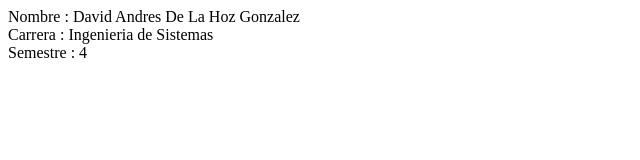
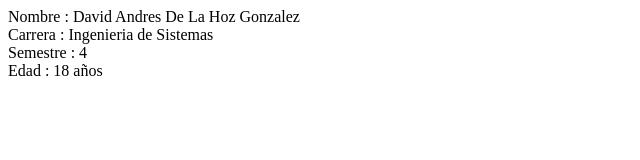
Before and after one commit to daviddelahoz023/PUNTO_1, a plain HTML site: page index.html in a window 1280 px wide. Shown: the full height of the page, 0-640 px from the left. Drawn offline with Linux system fonts and the light colour scheme.

Commit message:
Fourth commit

```diff
--- a/index.html
+++ b/index.html
@@ -9,6 +9,7 @@
     <div>Nombre : David Andres De La Hoz Gonzalez</div>
     <div>Carrera : Ingenieria de Sistemas</div>
     <div>Semestre : 4</div>
+    <div>Edad : 18 años </div>
 
 </body>
 </html>
```
